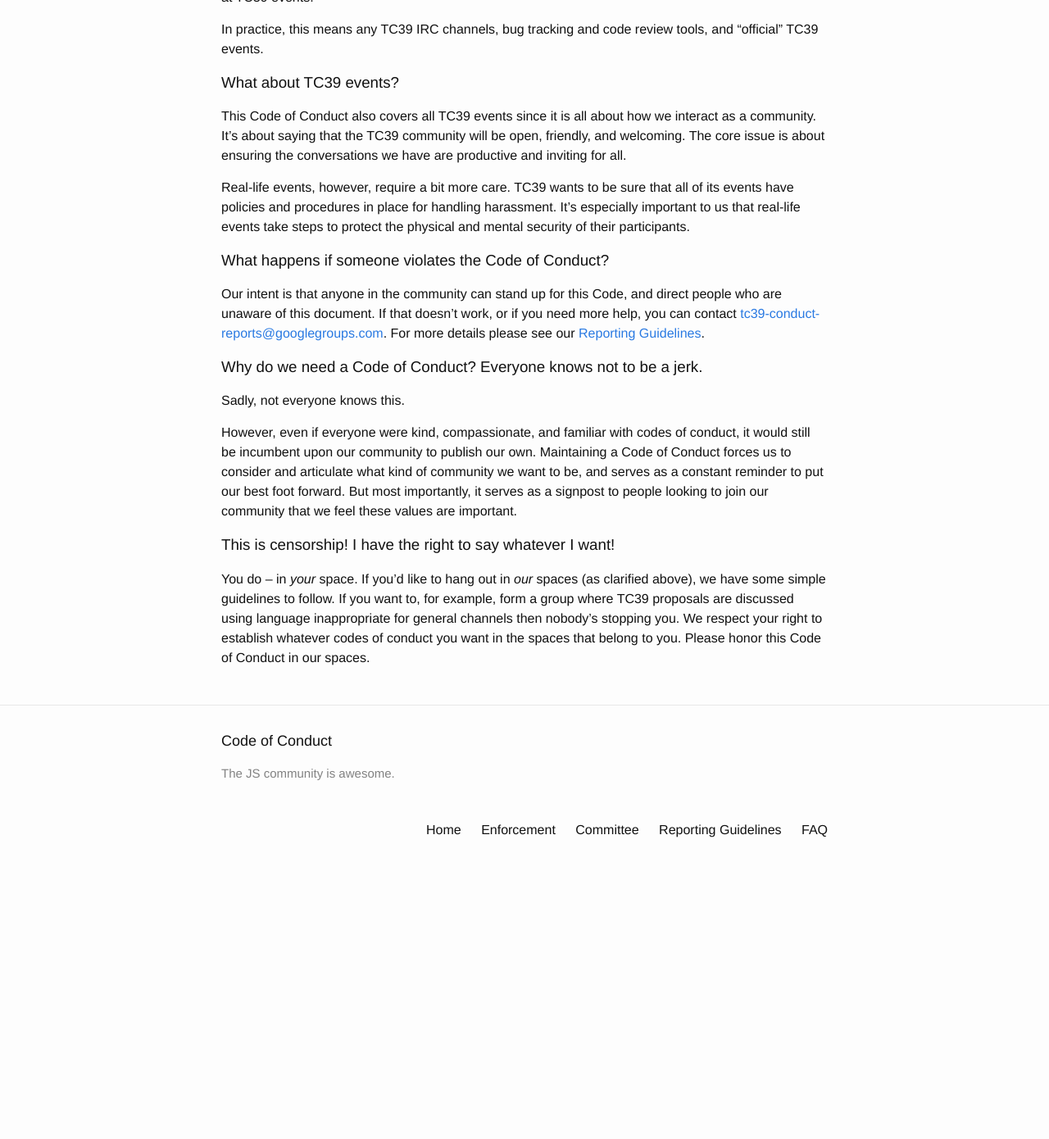
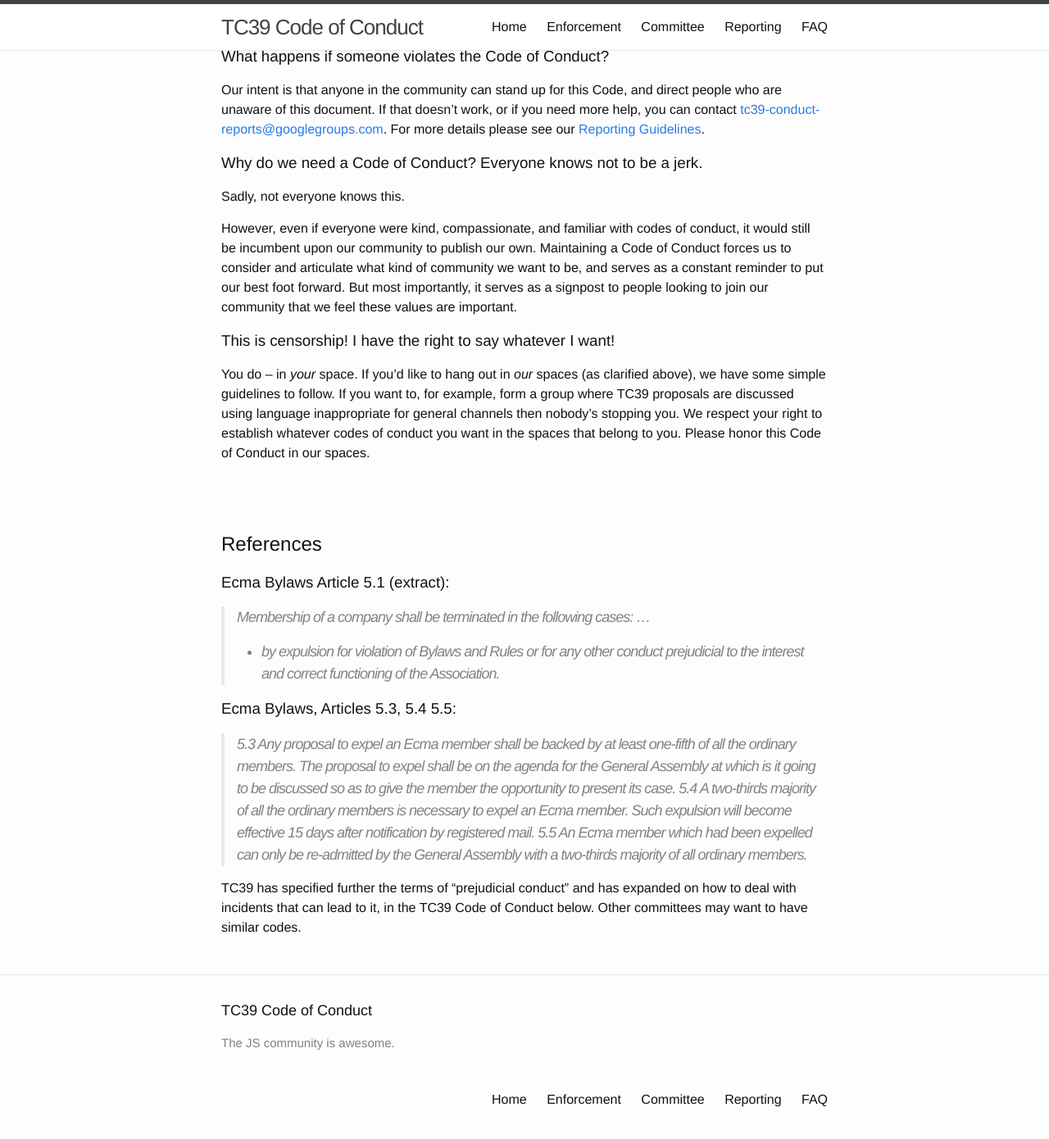
Before and after one commit to tc39/code-of-conduct, a Jekyll site: the page built from index.md, in a window 1280 px wide and 1400 px high, scrolled down 5148 px. Shown: the top 1390 px of the window at 82% size. Built offline with Jekyll 4.4.1, drawn with Linux system fonts in a browser that asks for light colours; before the commit the page ends 6219 px from its top, so only the background shows below that; some of the changed text lies outside the part shown.

Commit message:
Some CSS fixes to display the content in a single page

```diff
--- a/_config.yml
+++ b/_config.yml
@@ -13,7 +13,7 @@
 # you will see them accessed via {{ site.title }}, {{ site.email }}, and so on.
 # You can create any custom variable you would like, and they will be accessible
 # in the templates via {{ site.myvariable }}.
-title: Code of Conduct
+title: TC39 Code of Conduct
 email: tc39-conduct@ecma-international.com
 description: >
   The JS community is awesome.
--- a/_includes/header.html
+++ b/_includes/header.html
@@ -2,7 +2,7 @@
 
   <div class="wrapper">
 
-    <a class="site-title" href="{{ "/" | relative_url}}">{{ site.title | escape }}</a>
+    <h1><a class="site-title" href="{{ "/" | relative_url}}">{{ site.title | escape }}</a></h1>
 
     <nav class="site-nav">
       <span class="menu-icon">
--- a/_includes/nav.html
+++ b/_includes/nav.html
@@ -2,6 +2,6 @@
     <a class="page-link" href="{{ "/" | relative_url }}">Home</a>
     <a class="page-link" href="{{ "#enforcement-manual" | relative_url }}">Enforcement</a>
     <a class="page-link" href="{{ "#code-of-conduct-committee" | relative_url }}">Committee</a>
-    <a class="page-link" href="{{ "#reporting-guidelines" | relative_url }}">Reporting Guidelines</a>
+    <a class="page-link" href="{{ "#reporting-guidelines" | relative_url }}">Reporting</a>
     <a class="page-link" href="{{ "#frequently-asked-questions" | relative_url }}">FAQ</a>
 </div>
--- a/_sass/minima/_layout.scss
+++ b/_sass/minima/_layout.scss
@@ -6,8 +6,10 @@
   border-bottom: 1px solid $grey-color-light;
   min-height: 56px;
 
-  // Positioning context for the mobile navigation icon
-  position: relative;
+  position: fixed;
+  width: 100%;
+  background-color: white;
+  top: 0;
 }
 
 .site-title {
@@ -163,6 +165,7 @@
  * Page content
  */
 .page-content {
+  margin-top: 56px;
   padding: $spacing-unit 0;
 }
 
@@ -189,7 +192,18 @@
   font-size: 24px;
 }
 
+hr {
+  margin-top: 44px;
+}
 
+h1 {
+  display: inline;
+  margin: 0;
+}
+
+h2:not(:first-child) {
+  padding-top: 66px
+}
 
 /**
  * Posts
--- a/index.md
+++ b/index.md
@@ -50,14 +48,14 @@ Disagreements, both social and technical, happen all the time. It is important t
 
 (Original text courtesy of [JSFoundation][], [Speak Up! project][], and [Django Project][].)
 
-## Questions?
+### Questions?
 
 If you have questions, please see the [FAQ][]. If that doesn't answer your questions, feel free to [email us][tc39-conduct].
 
 ---
 
 
-# Reporting Guidelines
+## Reporting Guidelines
 
 If you believe someone is violating the Code of Conduct, we ask that you report it by emailing [tc39-conduct-reports@googlegroups.com][tc39-conduct]. All reports will be kept confidential. Only members of the [Code of Conduct Committee][], and possibly the Ecma ExeCom, will receive the reports. No identity will be made public before the individuals concerned have agreed to it.
 
@@ -84,7 +82,7 @@ To appeal a decision of the Code of Conduct Committee, contact the [Ecma Secreta
 ---
 
 
-# Enforcement Manual
+## Enforcement Manual
 
 All responses to reports of conduct violations will be managed by a [Code of Conduct Committee][] (“the Committee”).
 
@@ -156,7 +137,7 @@ You can contact [tc39-conduct][]. For more details please see the [Reporting Gui
 
 ---
 
-# Frequently Asked Questions
+## Frequently Asked Questions
 
 This FAQ attempts to address common questions and concerns around the [TC39 Code of Conduct][]. If you still have questions after reading it, please feel free to [contact us][tc39-conduct].
 
@@ -194,6 +175,23 @@ However, even if everyone were kind, compassionate, and familiar with codes of c
 
 You do -- in _your_ space. If you'd like to hang out in _our_ spaces (as clarified above), we have some simple guidelines to follow. If you want to, for example, form a group where TC39 proposals are discussed using language inappropriate for general channels then nobody's stopping you. We respect your right to establish whatever codes of conduct you want in the spaces that belong to you. Please honor this Code of Conduct in our spaces.
 
+## References
+
+### Ecma Bylaws Article 5.1 (extract):
+
+> Membership of a company shall be terminated in the following cases:
+> ...
+> - by expulsion for violation of Bylaws and Rules or for any other conduct prejudicial to the interest and correct functioning of the Association.
+
+### Ecma Bylaws, Articles 5.3, 5.4 5.5:
+
+> 5.3 Any proposal to expel an Ecma member shall be backed by at least one-fifth of all the ordinary members. The proposal to expel shall be on the agenda for the General Assembly at which is it going to be discussed so as to give the member the opportunity to present its case.
+> 5.4 A two-thirds majority of all the ordinary members is necessary to expel an Ecma member. Such expulsion will become effective 15 days after notification by registered mail.
+> 5.5 An Ecma member which had been expelled can only be re-admitted by the General Assembly with a two-thirds majority of all ordinary members.
+
+TC39 has specified further the terms of “prejudicial conduct” and has expanded on how to deal with incidents that can lead to it, in the TC39 Code of Conduct below. Other committees may want to have similar codes.
+
+
 [TC39 Code of Conduct]: /code-of-conduct/
 [Code of Conduct Committee]: #code-of-conduct-committee
 [Enforcement Manual]: #enforcement-manual
```
Also changed, not shown: other parts of index.md (+2 -21 lines).
